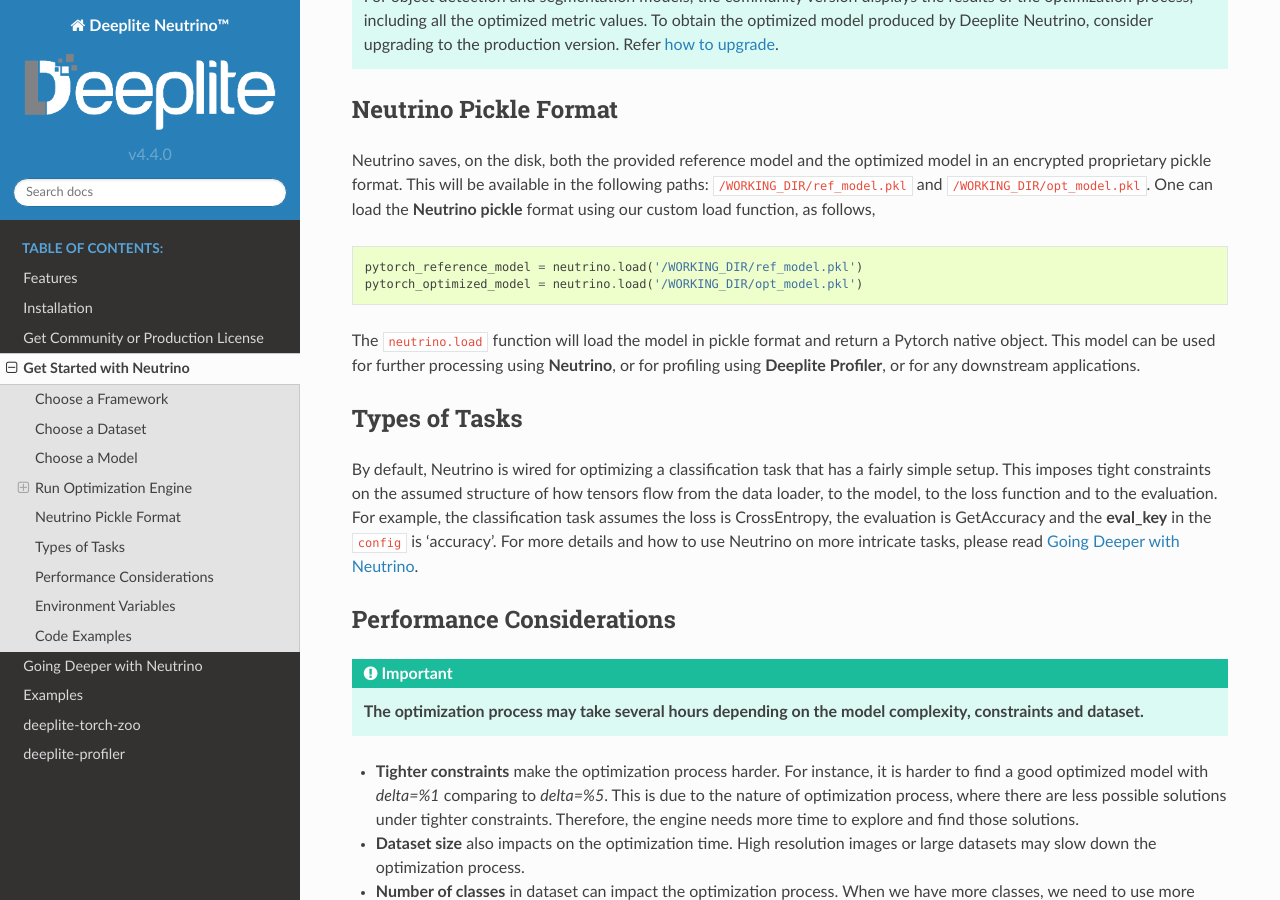
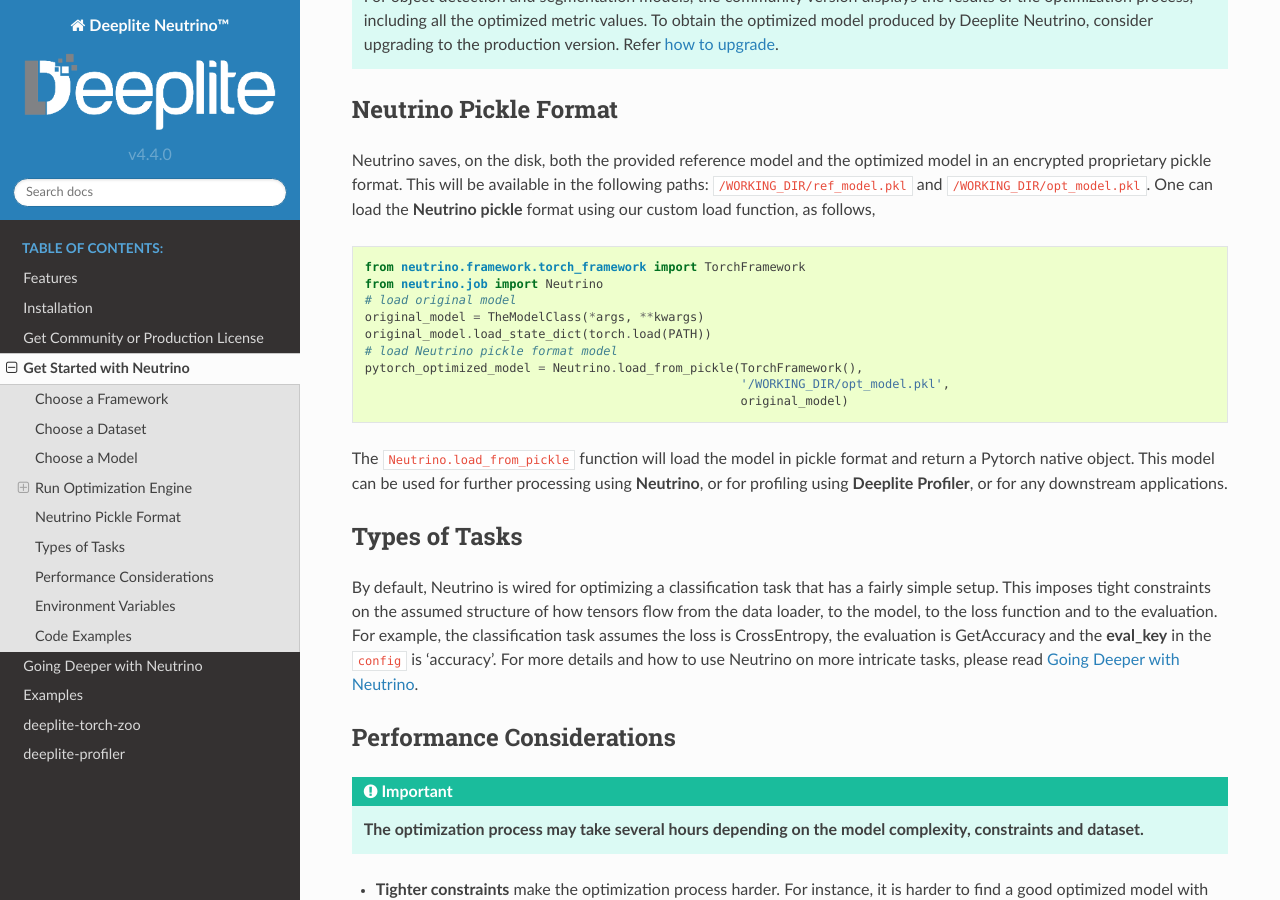
Before and after one commit to Deeplite/neutrino, a Sphinx documentation site: the page built from docs/engine.rst, in a window 1280 px wide and 900 px high, scrolled down 6160 px. Built offline with Sphinx 7.4.7 and the Read the Docs theme 2.0.0, drawn with Linux system fonts in a browser that asks for light colours.

Commit message:
updated load neutrino pkl model section

```diff
--- a/docs/engine.rst
+++ b/docs/engine.rst
@@ -295,10 +295,17 @@
 
 .. code-block:: python
 
-    pytorch_reference_model = neutrino.load('/WORKING_DIR/ref_model.pkl')
-    pytorch_optimized_model = neutrino.load('/WORKING_DIR/opt_model.pkl')
+    from neutrino.framework.torch_framework import TorchFramework
+    from neutrino.job import Neutrino
+    # load original model
+    original_model = TheModelClass(*args, **kwargs)
+    original_model.load_state_dict(torch.load(PATH))
+    # load Neutrino pickle format model
+    pytorch_optimized_model = Neutrino.load_from_pickle(TorchFramework(),
+                                                        '/WORKING_DIR/opt_model.pkl',
+                                                        original_model)
 
-The ``neutrino.load`` function will load the model in pickle format and return a Pytorch native object. This model can be used for further processing using **Neutrino**, or for profiling using **Deeplite Profiler**, or for any downstream applications.
+The ``Neutrino.load_from_pickle`` function will load the model in pickle format and return a Pytorch native object. This model can be used for further processing using **Neutrino**, or for profiling using **Deeplite Profiler**, or for any downstream applications.
 
 
 .. _type_tasks:
```
